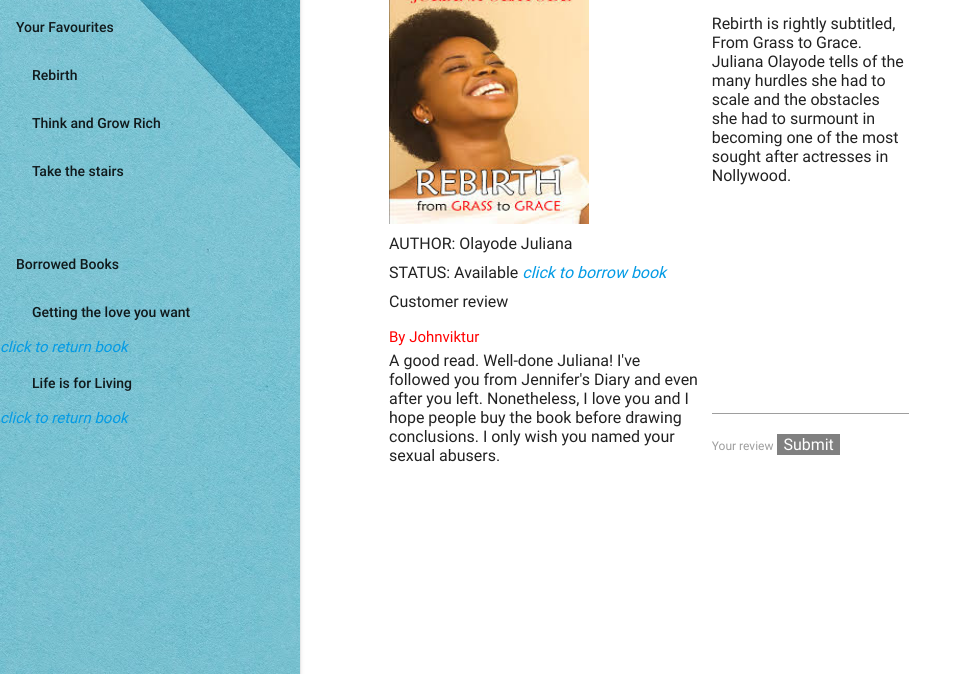
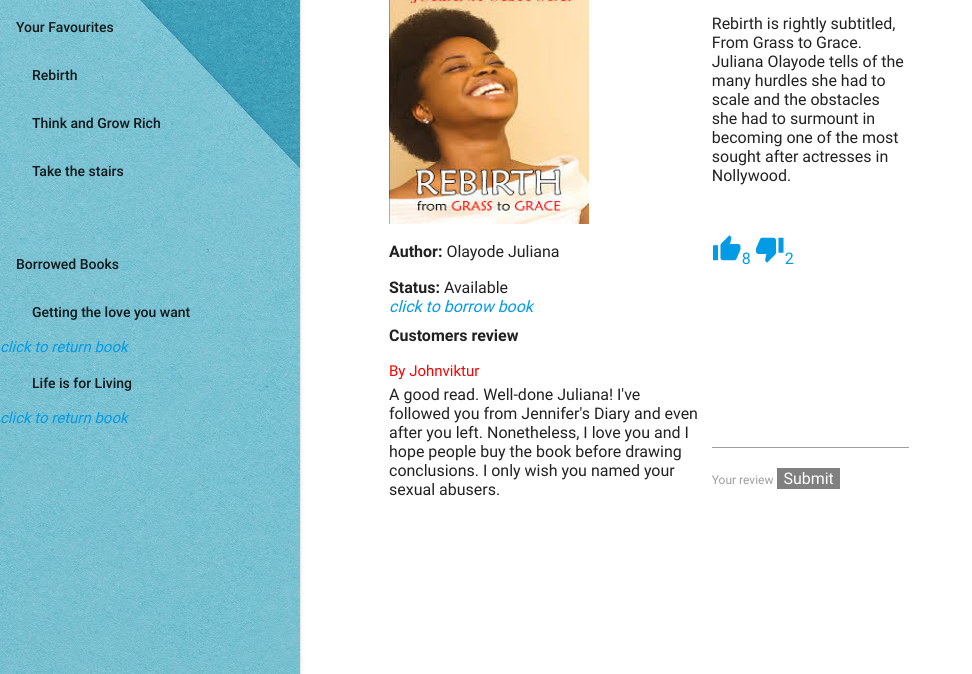
Before and after one commit to omolewaaa/Hello-Books, a plain HTML site: page template/REVIEW.HTML in a window 1280 px wide. Shown: the part 126-800 px from the top of the page, without its empty margins (0-972 px from the left). Drawn offline with Linux system fonts and the light colour scheme.

Commit message:
Include upvotes/downvotes icon

```diff
--- a/template/REVIEW.HTML
+++ b/template/REVIEW.HTML
@@ -5,7 +5,7 @@
 <meta http-equiv="X-UA-Compatible" content="ie=edge">
 <link href="https://fonts.googleapis.com/icon?family=Material+Icons" rel="stylesheet">
 <link rel="stylesheet" href="css/materialize.css">
-<title>CATALOG</title>
+<title>HELLO-BOOKS/REVIEW</title>
 <style>
 table, tr, td {
 
@@ -66,19 +66,24 @@ tr, td {
   </td>
 </tr>
 <tr>
-  <td style = 'text-color: green;'>
-    AUTHOR: Olayode Juliana
+  <td style = 'text-color: green;'><b>
+    Author:</b> Olayode Juliana
+  </td>
+  <td>
+    <a class=" upvote " href="#" ><i class=" material-icons pencil small">thumb_up</i>8</a>
+    <a class=" upvote " href="#" ><i class=" material-icons pencil small">thumb_down</i>2</a>
   </td>
   </tr>
   <tr>
-  <td>
-    STATUS: Available
+  <td><b>
+    Status:</b> Available
+    <br>
     <i style = 'color: red;'><a href = "#.html">click to borrow book</a></i>
   </td>
   </tr>
   <tr>
   <td>
-    Customer review
+    <b>Customers review</b>
   </td>
   </tr>
   <tr>
```
Also changed, not shown: template/CATALOG.HTML (+16 -4 lines), template/SIGNIN.HTML (+1 -0 lines).
